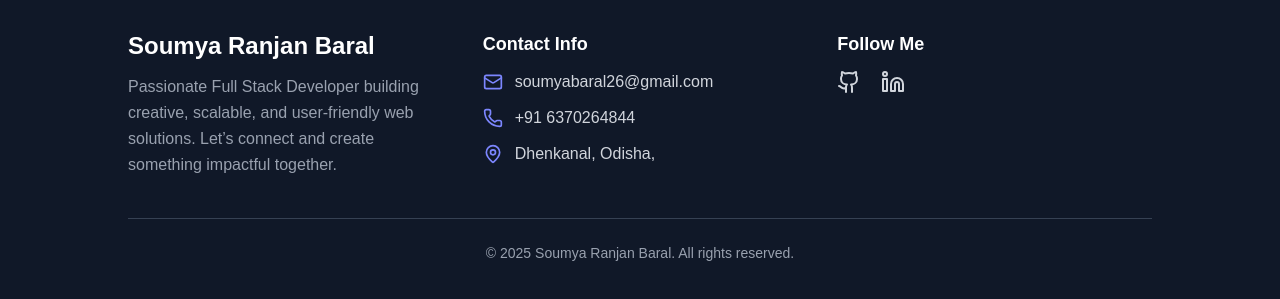
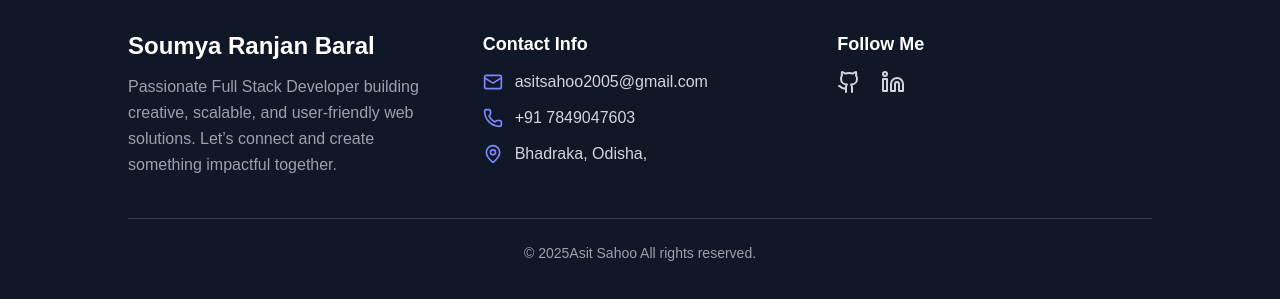
Before and after one commit to sahooamit8989-crypto/My-Protfolio, a React app in the folder frontend/: page / in a window 1280 px wide. Shown: the part 4901-5200 px from the top of the page. Built offline with nearby package versions, Linux system fonts and the light colour scheme; no server answers; the HTML template or start-up script is replaced by a standard one.

Commit message:
Update Footer.jsx

```diff
--- a/frontend/src/pages/Footer.jsx
+++ b/frontend/src/pages/Footer.jsx
@@ -20,15 +20,15 @@ const Footer = () => {
           <h2 className="text-lg font-semibold text-white mb-3">Contact Info</h2>
           <div className="flex items-center gap-3">
             <Mail className="w-5 h-5 text-indigo-400" />
-            <span>soumyabaral26@gmail.com</span>
+            <span>asitsahoo2005@gmail.com</span>
           </div>
           <div className="flex items-center gap-3">
             <Phone className="w-5 h-5 text-indigo-400" />
-            <span>+91 6370264844</span>
+            <span>+91 7849047603</span>
           </div>
           <div className="flex items-center gap-3">
             <MapPin className="w-5 h-5 text-indigo-400" />
-            <span>Dhenkanal, Odisha,</span>
+            <span>Bhadraka, Odisha,</span>
           </div>
         </div>
 
@@ -37,7 +37,7 @@ const Footer = () => {
           <h2 className="text-lg font-semibold text-white mb-3">Follow Me</h2>
           <div className="flex items-center gap-5">
             <a
-              href="https://github.com/Soumya192004"
+              href="https://github.com/asit-sahoo-28"
               target="_blank"
               rel="noopener noreferrer"
               className="hover:text-indigo-400 transition"
@@ -45,7 +45,7 @@ const Footer = () => {
               <Github className="w-6 h-6" />
             </a>
             <a
-              href="https://www.linkedin.com/in/soumya-ranjan-baral"
+              href="https://www.linkedin.com/in/asit-sahoo-41b510320"
               target="_blank"
               rel="noopener noreferrer"
               className="hover:text-indigo-400 transition"
@@ -60,7 +60,7 @@ const Footer = () => {
 
       {/* Divider */}
       <div className="border-t border-gray-700 mt-10 pt-6 text-center text-gray-400 text-sm">
-        © {new Date().getFullYear()} Soumya Ranjan Baral. All rights reserved.
+        © {new Date().getFullYear()}Asit Sahoo All rights reserved.
       </div>
     </footer>
   );
```
